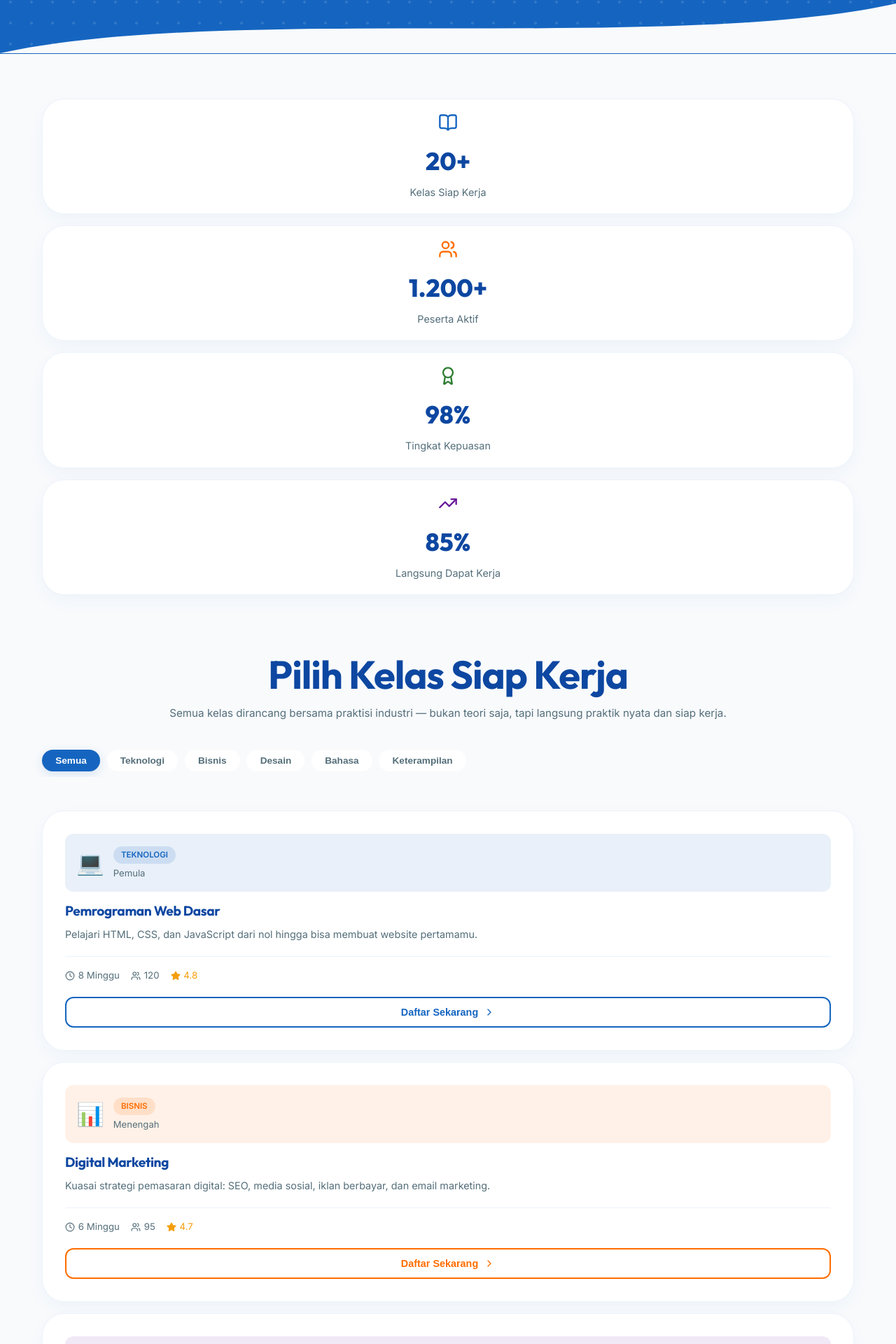
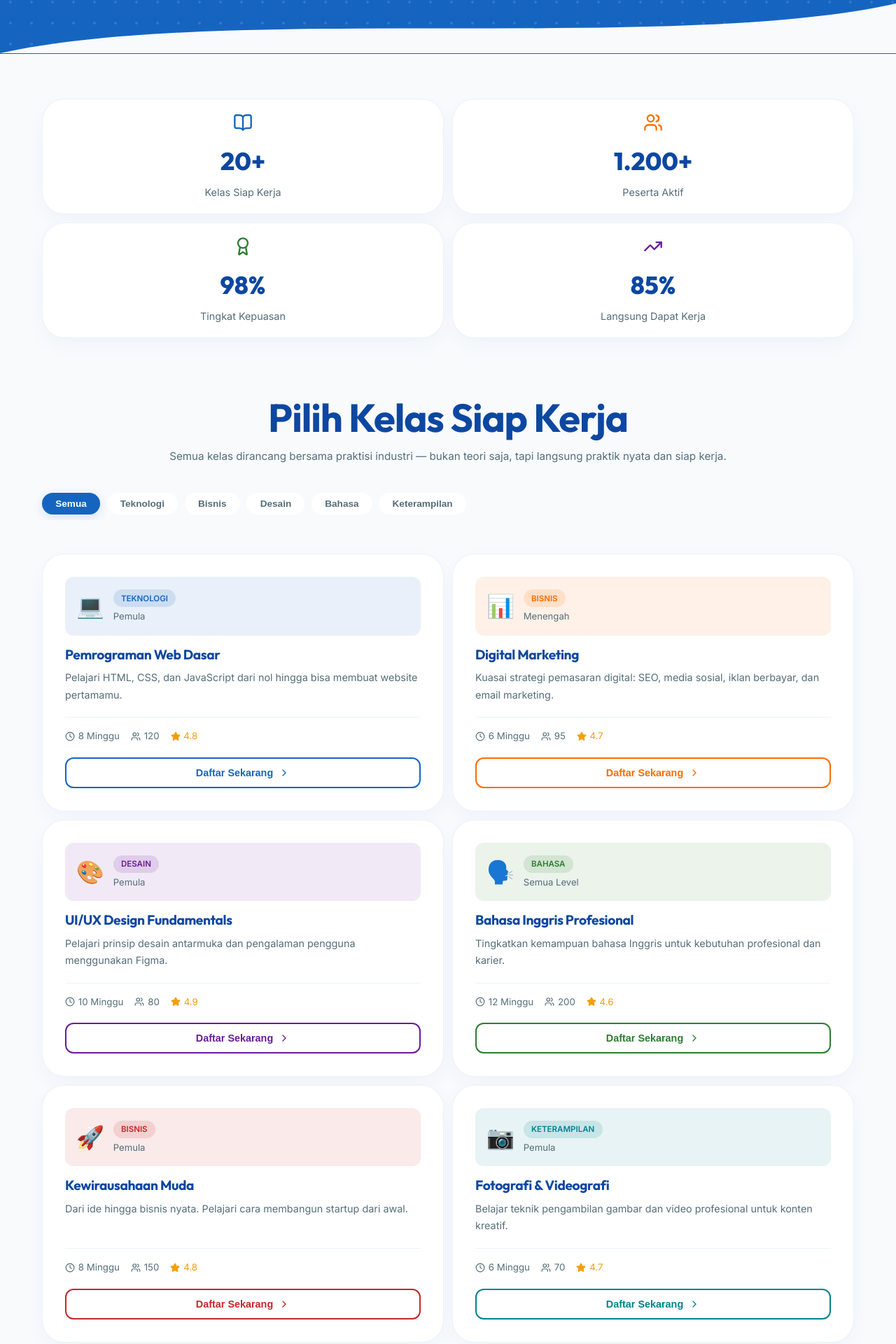
Before and after one commit to anhar-glicth/yoiapp, a React (Vite) app: page /pelatihan in a window 1280 px wide. Shown: the part 466-2386 px from the top of the page at 70% size. Built offline with nearby package versions, Linux system fonts and the light colour scheme.

Commit message:
feat: add LowonganKerja and Pelatihan pages with job listing and training module components

```diff
--- a/src/pages/LowonganKerja.jsx
+++ b/src/pages/LowonganKerja.jsx
@@ -94,7 +94,7 @@ const LowonganKerja = () => {
       {/* Stats */}
       <section style={{ background: 'var(--bg-dark)', padding: '4rem 0 2rem', width: '100%', overflow: 'hidden' }}>
         <div className="container">
-          <div className="scroll-x stats-scroll">
+          <div className="grid grid-2-mobile grid-4">
             {stats.map((s, i) => (
               <motion.div key={i} className="glass-card" initial={{ y: 20, opacity: 0 }} whileInView={{ y: 0, opacity: 1 }} viewport={{ once: true }} transition={{ delay: i * 0.1 }} style={{ textAlign: 'center', padding: '1.2rem 0.8rem' }}>
                 <div style={{ color: s.color, marginBottom: '0.8rem', display: 'flex', justifyContent: 'center' }}>{s.icon}</div>
--- a/src/pages/Pelatihan.jsx
+++ b/src/pages/Pelatihan.jsx
@@ -71,7 +71,7 @@ const Pelatihan = () => {
       {/* Stats */}
       <section style={{ background: 'var(--bg-dark)', padding: '4rem 0 2rem', width: '100%', overflow: 'hidden' }}>
         <div className="container">
-          <div className="scroll-x stats-scroll">
+          <div className="grid grid-2-mobile grid-4">
             {stats.map((s, i) => (
               <motion.div key={i} className="glass-card" initial={{ y: 20, opacity: 0 }} whileInView={{ y: 0, opacity: 1 }} viewport={{ once: true }} transition={{ delay: i * 0.1 }} style={{ textAlign: 'center', padding: '1.2rem 0.8rem' }}>
                 <div style={{ color: s.color, marginBottom: '0.8rem', display: 'flex', justifyContent: 'center' }}>{s.icon}</div>
@@ -123,7 +123,7 @@ const Pelatihan = () => {
             </div>
           </div>
 
-          <div className="scroll-x">
+          <div className="grid grid-2-mobile grid-3">
             {filtered.map((item, i) => (
               <motion.div key={item.id} className="glass-card" initial={{ y: 30, opacity: 0 }} animate={{ y: 0, opacity: 1 }} transition={{ duration: 0.4, delay: i * 0.08 }} whileHover={{ y: -6 }} style={{ cursor: 'pointer', display: 'flex', flexDirection: 'column' }}>
                 <div style={{ background: `${item.color}18`, borderRadius: '12px', padding: '1rem', marginBottom: '1rem', display: 'flex', alignItems: 'center', gap: '0.8rem' }}>
```
